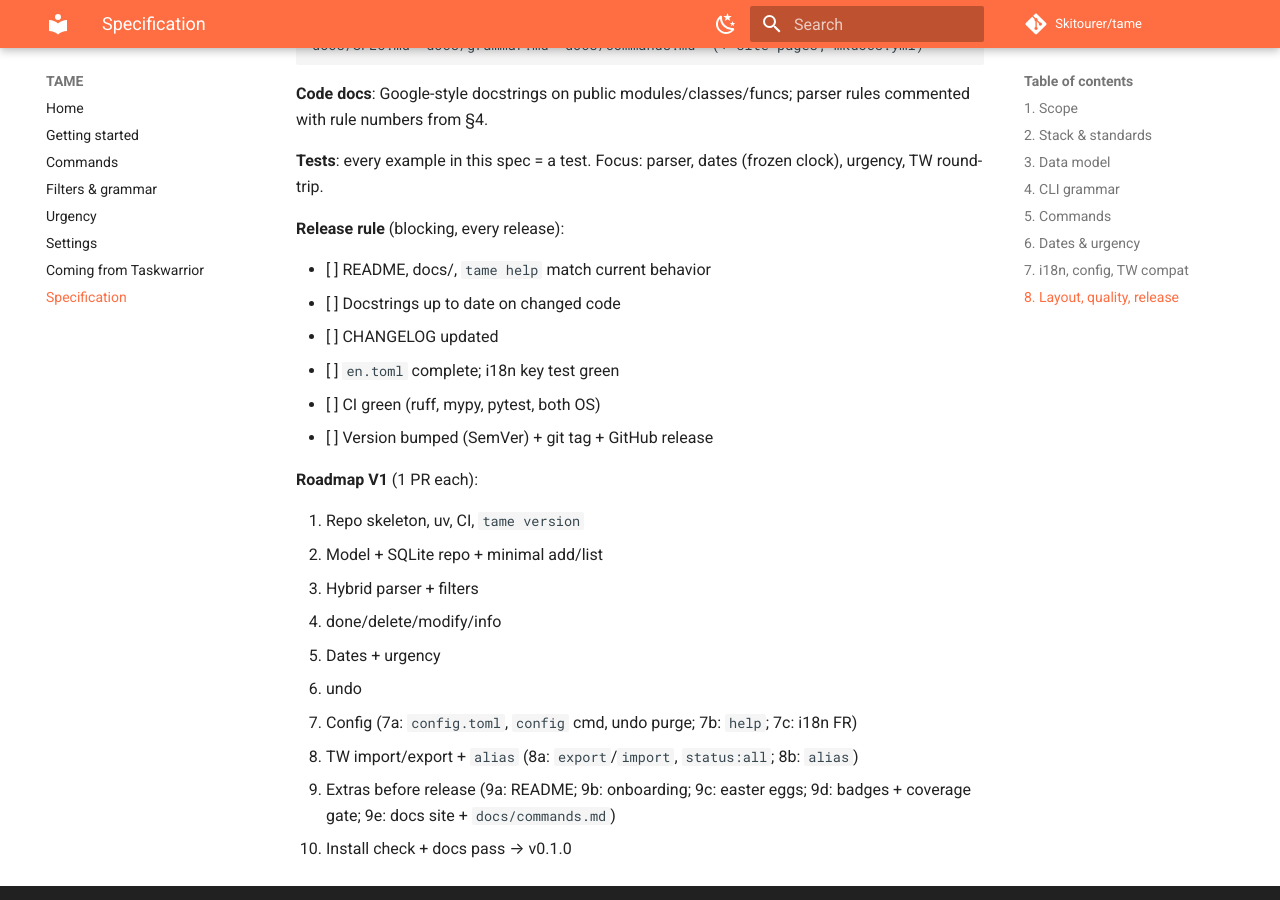
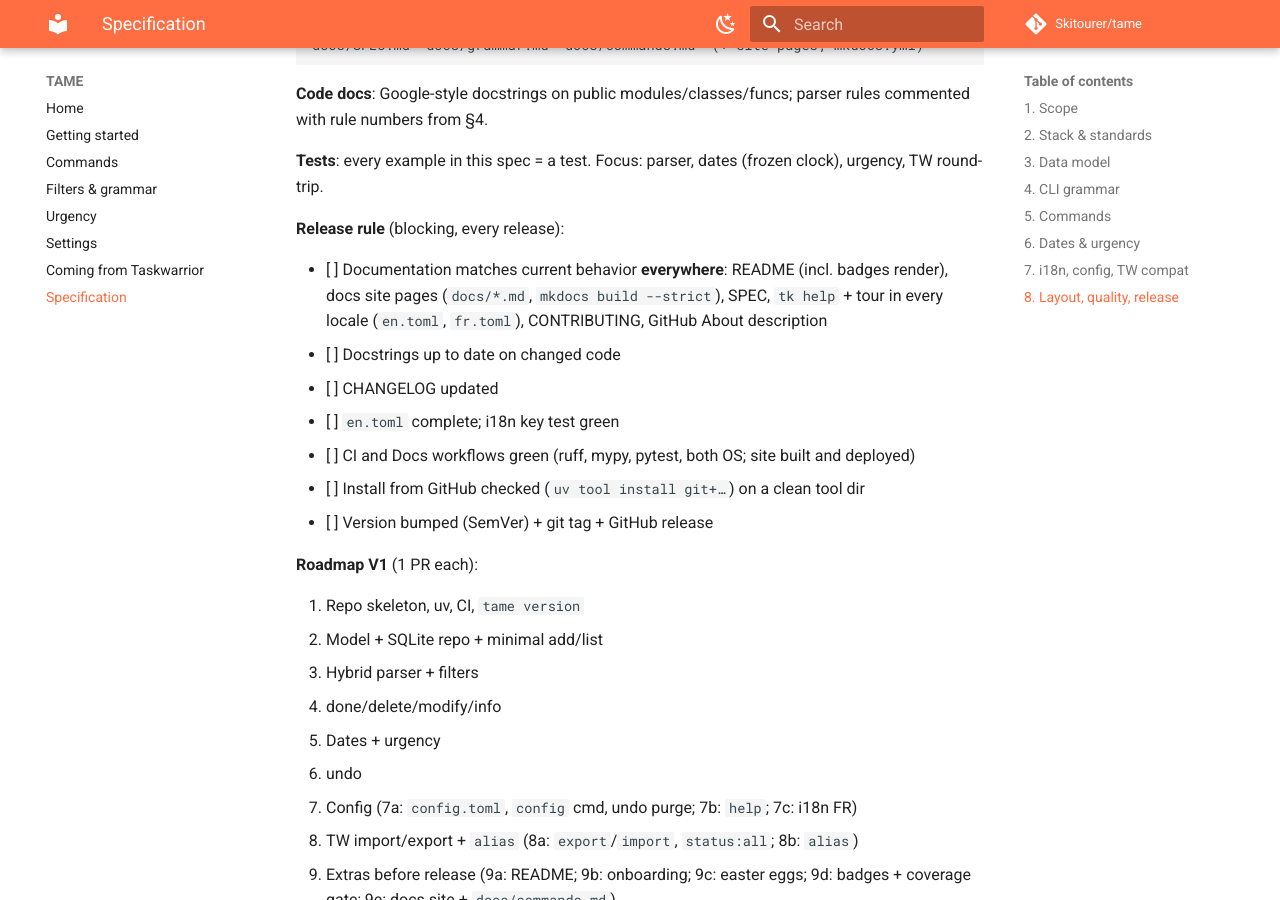
Before and after one commit to Skitourer/tame, an MkDocs documentation site: the page built from docs/SPEC.md, in a window 1280 px wide and 900 px high, scrolled down 7482 px. Built offline with MkDocs 1.6.1 and Material for MkDocs 9.7.7, drawn with Linux system fonts in a browser that asks for light colours; comment, search, counter and statistics services are not loaded.

Commit message:
chore: release checklist covers all docs; refresh coverage badge (#7)
The release checklist now requires documentation to match behavior
everywhere (README, site, SPEC, help in every locale, CONTRIBUTING,
About) and an install check from GitHub. Change the coverage badge URL
so GitHub's image cache fetches it again.

```diff
--- a/docs/SPEC.md
+++ b/docs/SPEC.md
@@ -208,11 +208,12 @@ docs/SPEC.md  docs/grammar.md  docs/commands.md  (+ site pages; mkdocs.yml)
 
 **Release rule** (blocking, every release):
 
-- [ ] README, docs/, `tame help` match current behavior
+- [ ] Documentation matches current behavior **everywhere**: README (incl. badges render), docs site pages (`docs/*.md`, `mkdocs build --strict`), SPEC, `tk help` + tour in every locale (`en.toml`, `fr.toml`), CONTRIBUTING, GitHub About description
 - [ ] Docstrings up to date on changed code
 - [ ] CHANGELOG updated
 - [ ] `en.toml` complete; i18n key test green
-- [ ] CI green (ruff, mypy, pytest, both OS)
+- [ ] CI and Docs workflows green (ruff, mypy, pytest, both OS; site built and deployed)
+- [ ] Install from GitHub checked (`uv tool install git+…`) on a clean tool dir
 - [ ] Version bumped (SemVer) + git tag + GitHub release
 
 **Roadmap V1** (1 PR each):
```
Also changed, not shown: README.md (+1 -1 lines).
